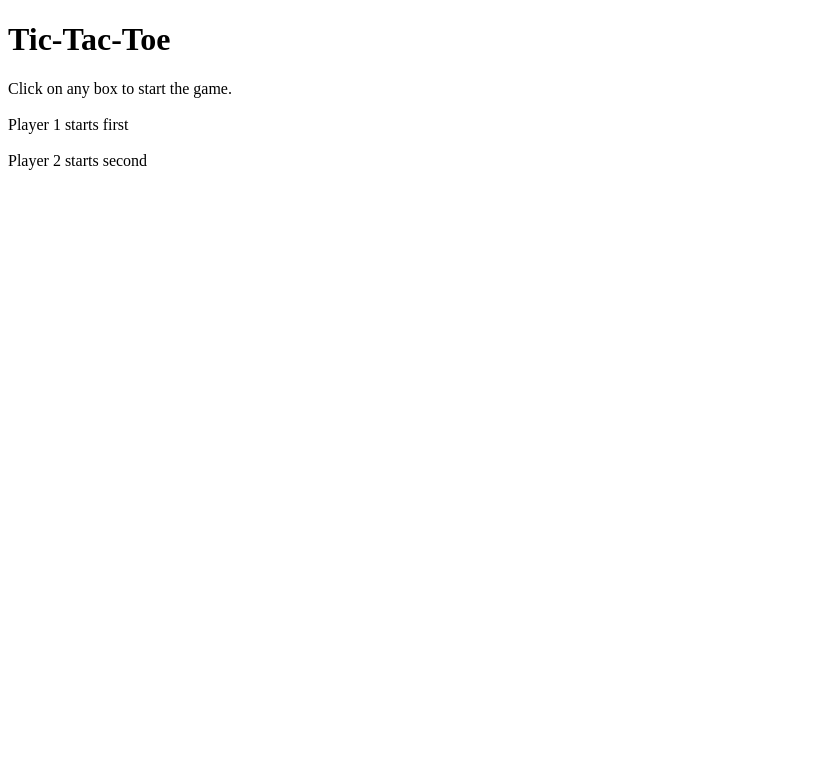
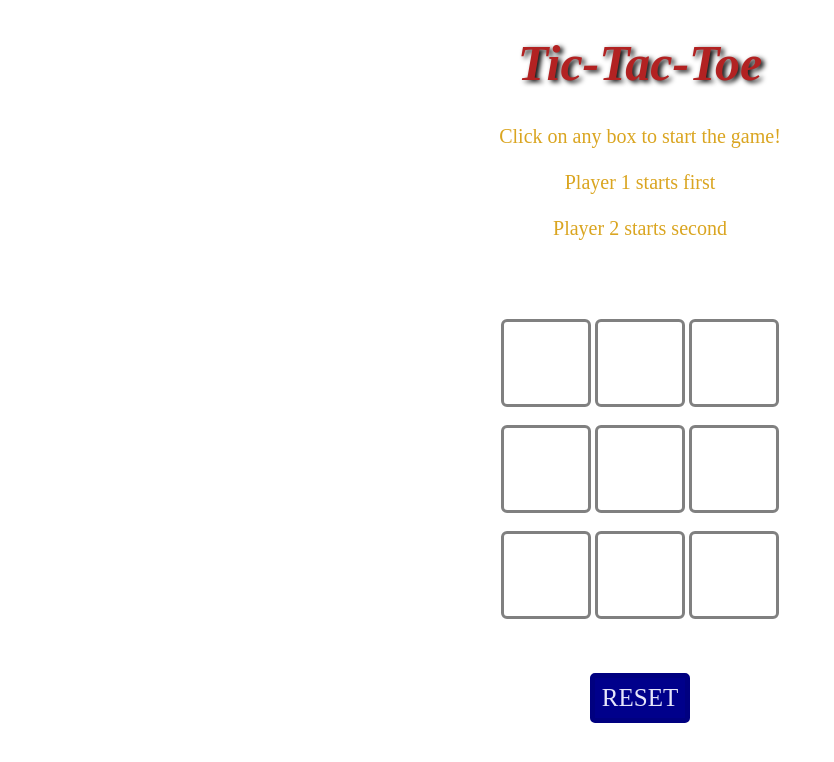
Before and after one commit to Kbafekr/Tic-Tac-Toe-Game, a plain HTML site: page index.html in a window 1280 px wide. Shown: the whole page, without its empty margins (0-834 px from the left). Drawn offline with Linux system fonts and the light colour scheme.

Commit message:
html and css added
completed main layout for game, still coding for JS

```diff
--- a/index.html
+++ b/index.html
@@ -3,7 +3,7 @@
 <head>
     <meta charset="utf-8">
     <link rel="stylesheet" type = "text/css" href="style.css">
-
+    <title>Tic-Tac-Toe Online Game</title>
     <script src="style.js"></script>
 </head>
 
@@ -11,20 +11,49 @@
     <div id="main">
         <h1>Tic-Tac-Toe</h1>
 
-        <p id="ins">Click on any box to start the game.
+        <p id="rules">Click on any box to start the game!
             <br> <br>
         Player 1 starts first <br> <br>
         Player 2 starts second <br> <br>
     </p>
 
+<br><br>
+<div class="grid">
+<input type="text" id="b1" onclick="myfunc_3(); myfunc();" readonly>
 
+<input type="text" id="b2" onclick="myfunc_4(); myfunc();" readonly>
 
+<input type="text" id="b3" onclick="myfunc_5(); myfunc();" readonly>
 
+<br><br>
 
+<input type="text" id="b4" onclick="myfunc_6(); myfunc();" readonly>
 
+<input type="text" id="b5" onclick="myfunc_7(); myfunc();" readonly>
 
+<input type="text" id="b6" onclick="myfunc_8(); myfunc();" readonly>
 
+<br><br>
 
+<input type="text" id="b7" onclick="myfunc_9(); myfunc();" readonly>
 
+<input type="text" id="b8" onclick="myfunc_10(); myfunc();" readonly>
+
+<input type="text" id="b9" onclick="myfunc_11(); myfunc();" readonly>
+
+</div>
+
+<br><br><br>
+
+<button id="but" onclick="myfunc_2()">
+    RESET
+</button>
+
+<br><br>
+
+<p id="print"></p>
+
+    </div>
+</body>
 
 </html>
--- a/style.css
+++ b/style.css
@@ -0,0 +1,48 @@
+h1 {
+    font-style: italic;
+    font-size: 50px;
+    font-family: 'Times New Roman', Times, serif;
+    font-weight: bold;
+    color: firebrick;
+    text-shadow: 3px 2px 5px black;
+}
+
+#b1, #b2, #b3, #b4, #b5, #b6, #b7, #b8, #b9 {
+    width: 80px;
+    height: 80px;
+    margin: auto;
+    border: 3px solid gray;
+    border-radius: 6px;
+    font-size: 30px;
+    text-align: center;
+}
+
+#but {
+    box-sizing: border-box;
+    width: 100px;
+    height: 50px;
+    border: 5px solid navy;
+    margin: auto;
+    border-radius: 5px;
+    font-family: 'Times New Roman', Times, serif;
+    background-color: darkblue;
+    color: lavender;
+    font-size: 25px;
+    cursor:pointer
+}
+
+#print {
+    font-family: 'Times New Roman', Times, serif;
+    color: darkgoldenrod;
+    font-size: 20px;
+}
+
+#main {
+    text-align: center;
+}
+
+#rules {
+    font-family: 'Times New Roman', Times, serif;
+    color: goldenrod;
+    font-size: 20px;
+}
--- a/style.js
+++ b/style.js
@@ -0,0 +1,13 @@
+function myfunc() {
+    var b1, b2, b3, b4, b5, b6, b7, b8, b9;
+    b1 = document.getElementById("b1").value;
+    b2 = document.getElementById("b2").value;
+    b3 = document.getElementById("b3").value;
+    b4 = document.getElementById("b4").value;
+    b5 = document.getElementById("b5").value;
+    b6 = document.getElementById("b6").value;
+    b7 = document.getElementById("b7").value;
+    b8 = document.getElementById("b8").value;
+    b9 = document.getElementById("b9").value;
+
+}
```
